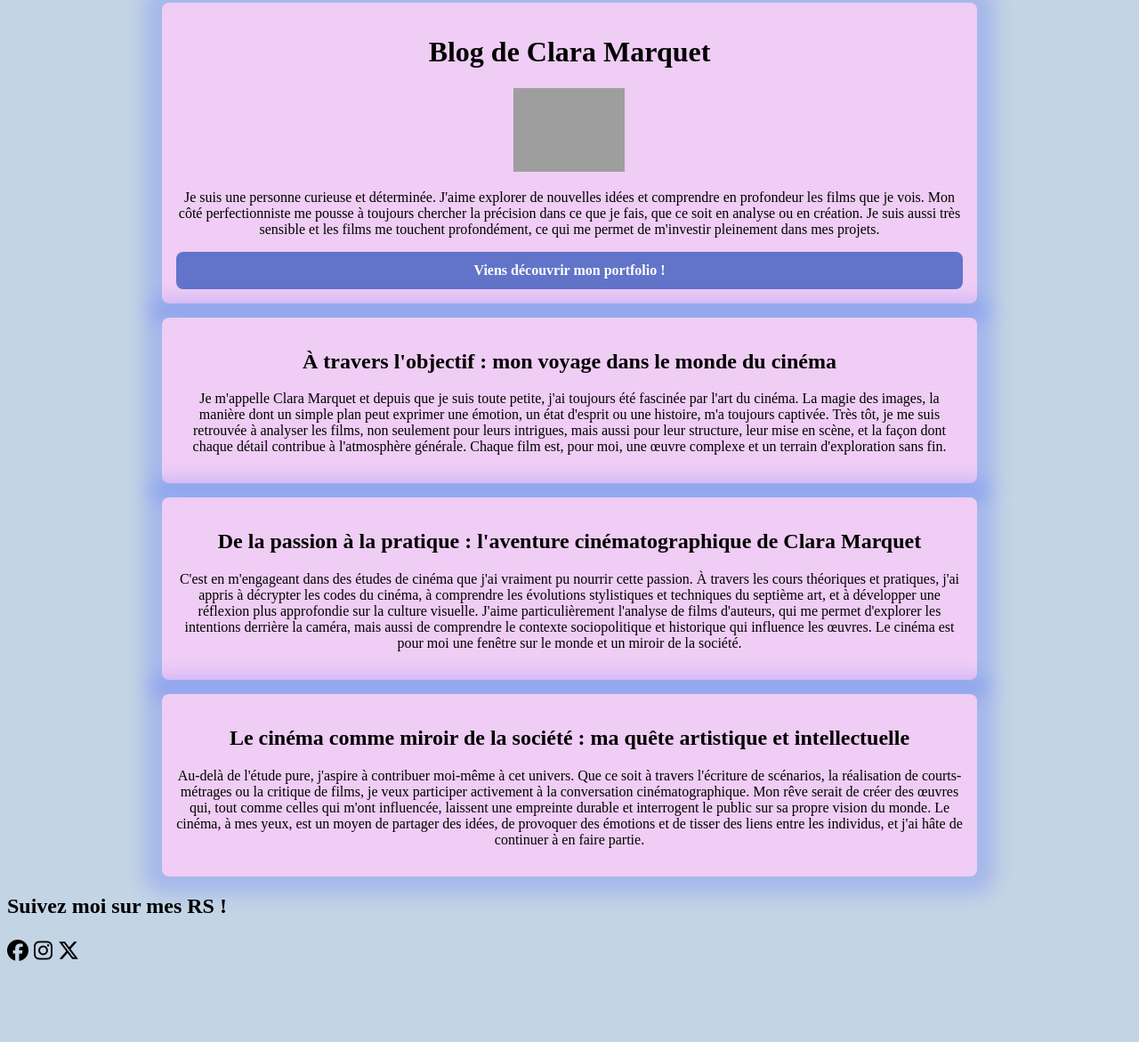
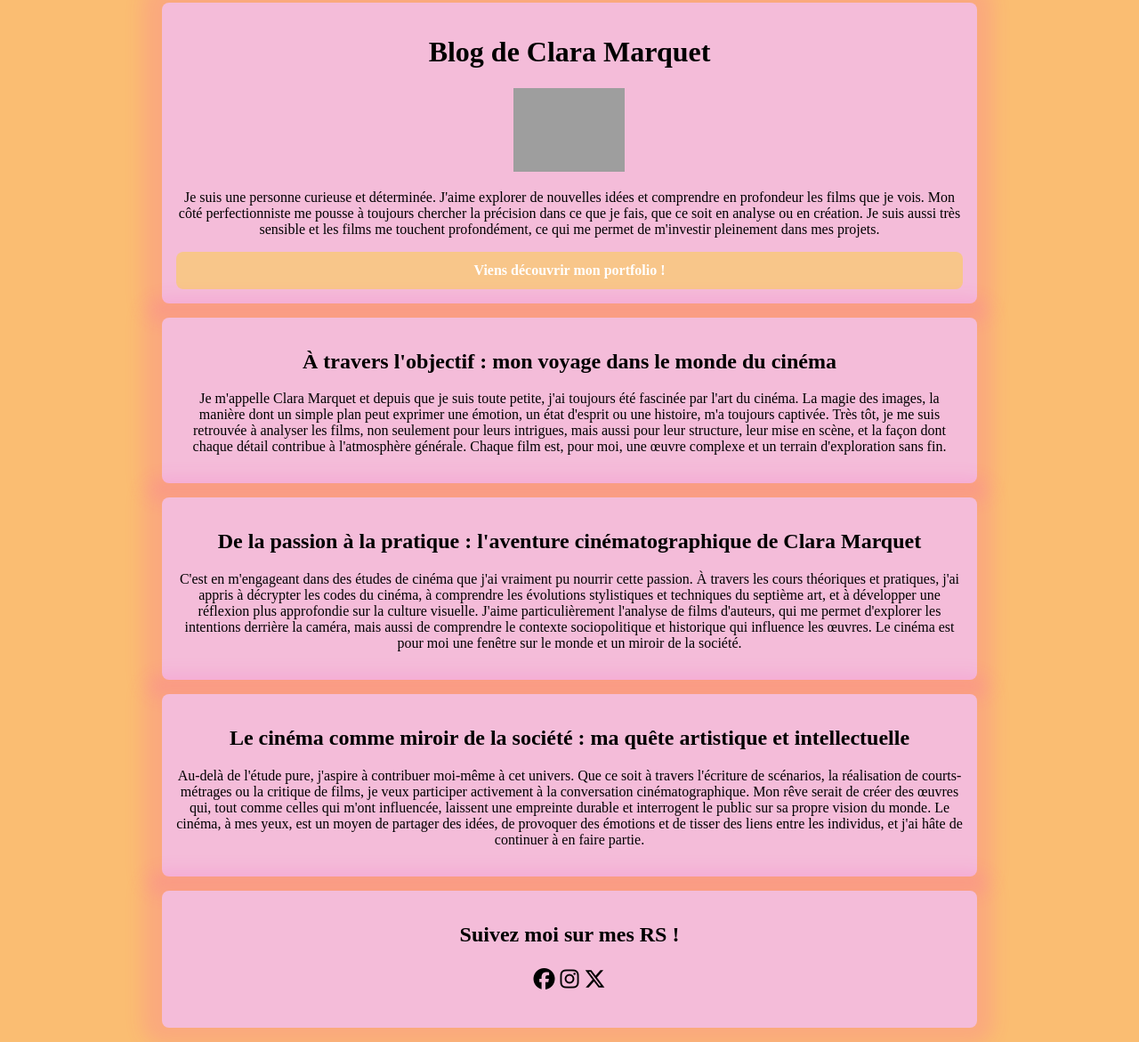
Before and after one commit to eleonoreblt/blogdeclarahihi, a plain HTML site: page index.html in a window 1280 px wide. Shown: the part 13-1184 px from the top of the page at 89% size. Before the commit the page ends 1120 px from the top, so only its background shows below. Drawn offline with Linux system fonts and the light colour scheme; grey boxes are pictures that could not be loaded.

Commit message:
Add files via upload

```diff
--- a/index.html
+++ b/index.html
@@ -25,12 +25,15 @@
         <h2> De la passion à la pratique : l'aventure cinématographique de Clara Marquet</h2>
         <p>C'est en m'engageant dans des études de cinéma que j'ai vraiment pu nourrir cette passion. À travers les cours théoriques et pratiques, j'ai appris à décrypter les codes du cinéma, à comprendre les évolutions stylistiques et techniques du septième art, et à développer une réflexion plus approfondie sur la culture visuelle. J'aime particulièrement l'analyse de films d'auteurs, qui me permet d'explorer les intentions derrière la caméra, mais aussi de comprendre le contexte sociopolitique et historique qui influence les œuvres. Le cinéma est pour moi une fenêtre sur le monde et un miroir de la société.</p>
     </div>
+
     <div class="card-white">
         <h2> Le cinéma comme miroir de la société : ma quête artistique et intellectuelle</h2>
         <p>Au-delà de l'étude pure, j'aspire à contribuer moi-même à cet univers. Que ce soit à travers l'écriture de scénarios, la réalisation de courts-métrages ou la critique de films, je veux participer activement à la conversation cinématographique. Mon rêve serait de créer des œuvres qui, tout comme celles qui m'ont influencée, laissent une empreinte durable et interrogent le public sur sa propre vision du monde. Le cinéma, à mes yeux, est un moyen de partager des idées, de provoquer des émotions et de tisser des liens entre les individus, et j'ai hâte de continuer à en faire partie.</p>
+
     </div>
-    <div>
+    <div class="card-white">
         <h2> Suivez moi sur mes RS !
+
             <ul>
                 <li>
                 <a href="#"><i class="fa-brands fa-facebook"></i></a>
@@ -44,6 +47,9 @@
                     </ul>
                 </h2>
 
+        </div></div>
+
     </div>
+
 </body>
 </html>
--- a/style.css
+++ b/style.css
@@ -1,21 +1,21 @@
 body {
-    background-color: #c3d4e5;
+    background-color: #faae50cd;
 }
 
 .card-white {
-     background-color: rgb(239, 205, 244);
+     background-color: rgb(244, 188, 217);
      text-align: center;
      width: 70%;
      padding: 16px;
      margin: 16px auto;
      border-radius: 8px;
-     box-shadow: 0px 0px 20px 20px rgb(69 93 255 / 23%);
+     box-shadow: -2px -1px 20px 20px rgb(255 69 189 / 16%);
 
 }
 
 
 .button-blue{
-    background-color: rgba(30, 75, 181, 0.674);
+    background-color: rgba(251, 204, 101, 0.674);
     border: 1px;
     color: white;
     padding: 12px;
@@ -27,7 +27,7 @@ body {
 
 .button-blue:hover{
     background-color: aliceblue;
-    color: rgb(88, 147, 198);
+    color: rgb(240, 194, 95);
 }
 ul>li {
     display: inline;
```
Lines whose indentation alone changed are shown as unchanged.
